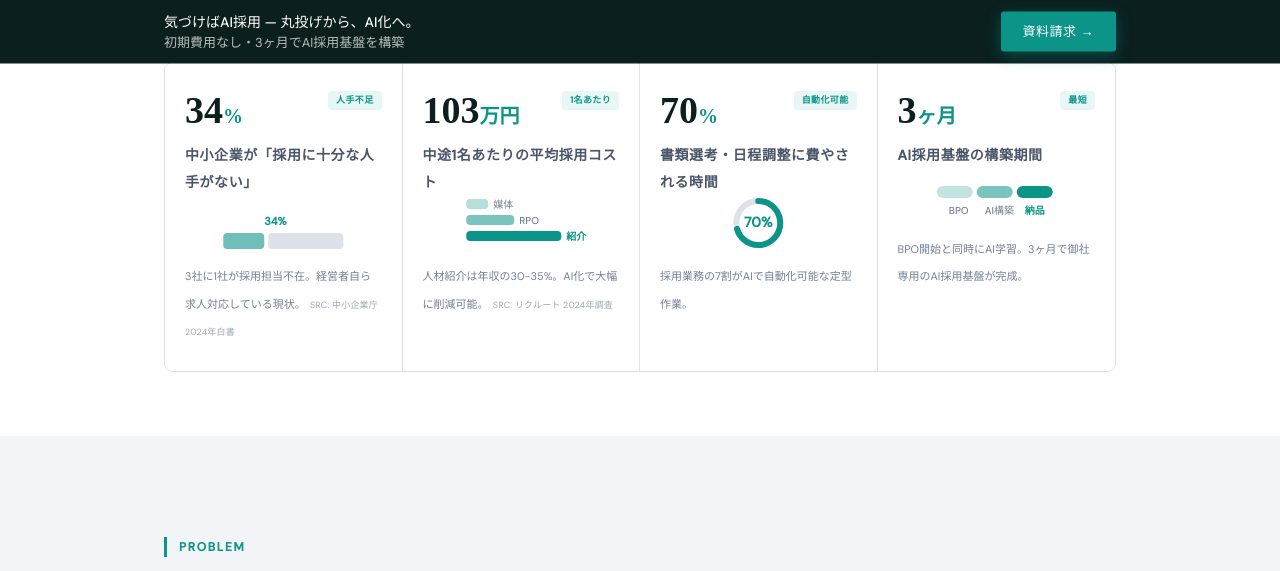
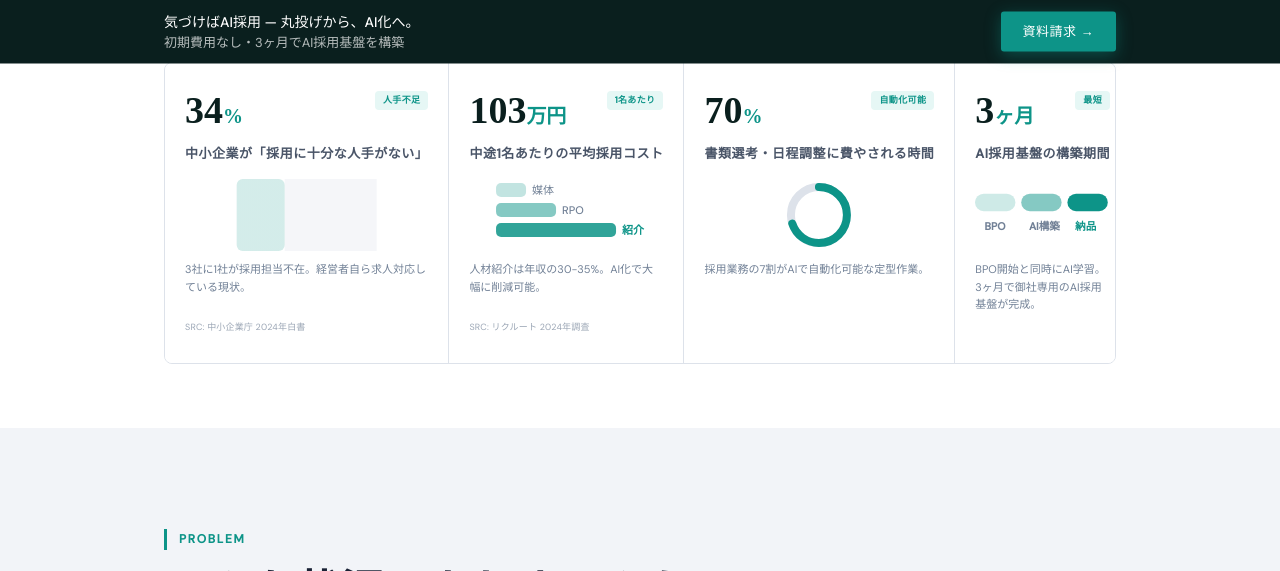
Before and after one commit to SSRYO0412/bewibe-rpo-lp, a plain HTML site: page index.html in a window 1280 px wide. Shown: the part 802-1373 px from the top of the page. Drawn offline with Linux system fonts and the light colour scheme; a script that the page names is missing.

Commit message:
statsカード修正: チャート72px化、SVG内テキスト削除、ラベル改行禁止、高さ揃え
Co-Authored-By: Claude Opus 4.6 (1M context) <noreply@anthropic.com>

```diff
--- a/index.html
+++ b/index.html
@@ -107,16 +107,16 @@ nav.scrolled{box-shadow:0 4px 24px rgba(0,0,0,.35)}
 .stats{background:var(--white);padding:64px 0}
 .stats-inner{max-width:var(--max-w);margin:0 auto;padding:0 5%}
 .stats-grid{display:grid;grid-template-columns:repeat(4,1fr);gap:0;border:1px solid var(--gray-line);border-radius:8px;overflow:hidden}
-.stat{padding:28px 20px;border-right:1px solid var(--gray-line);position:relative;background:var(--white);transition:background .2s}
+.stat{padding:28px 20px;border-right:1px solid var(--gray-line);position:relative;background:var(--white);transition:background .2s;display:flex;flex-direction:column}
 .stat:last-child{border-right:none}
 .stat:hover{background:var(--gray-bg)}
-.stat-top{display:flex;align-items:flex-start;justify-content:space-between;margin-bottom:4px}
+.stat-top{display:flex;align-items:flex-start;justify-content:space-between;margin-bottom:4px;height:48px}
 .stat-badge{font-size:9px;font-weight:700;color:var(--accent);background:var(--accent-lt);padding:2px 8px;border-radius:4px;white-space:nowrap;letter-spacing:.04em}
-.stat-chart{height:56px;margin-bottom:10px}
-.stat-desc{font-size:11px;color:var(--muted);line-height:1.6;margin-bottom:6px}
+.stat-chart{height:72px;margin-bottom:10px}
+.stat-desc{font-size:11px;color:var(--muted);line-height:1.6;margin-bottom:6px;flex:1}
 .stat-n{font-family:'Noto Serif JP',serif;font-size:38px;color:var(--navy);font-weight:700;line-height:1;margin-bottom:8px;display:block}
 .stat-n em{font-style:normal;font-size:20px;color:var(--accent)}
-.stat-l{font-size:14px;color:var(--sub);letter-spacing:.04em;line-height:1.4;font-weight:700;margin-bottom:12px}
+.stat-l{font-size:13px;color:var(--sub);font-weight:700;margin-bottom:14px;white-space:nowrap;letter-spacing:.04em}
 .stat-src{font-size:9px;color:var(--muted);opacity:.7;letter-spacing:.02em;text-transform:uppercase}
 
 /* ── SECTION BASE ── */
@@ -148,7 +148,6 @@ section{padding:96px 0}
 .prob-cta{font-size:13px;font-weight:700;color:var(--accent);margin-top:8px;display:inline-block}
 .prob-cta:hover{text-decoration:underline}
 .svc-benefit:hover{background:rgba(255,255,255,.1);transform:translateY(-4px)}
-.stat{transition:background .2s}
 
 /* ── SERVICE CARDS ── */
 .svc-grid{display:grid;grid-template-columns:repeat(3,1fr);gap:0;border:1px solid var(--gray-line);border-radius:14px;overflow:hidden}
@@ -444,10 +443,11 @@ footer{background:#061412;color:rgba(255,255,255,.3);text-align:center;padding:2
       </div>
       <span class="stat-l">中小企業が「採用に十分な人手がない」</span>
       <div class="stat-chart">
-        <svg width="100%" height="56" viewBox="0 0 120 56" fill="none">
-          <rect x="0" y="38" width="41" height="16" rx="4" fill="#0d9488" opacity="0.6"/>
-          <rect x="45" y="38" width="75" height="16" rx="4" fill="#dde2ea"/>
-          <text x="41" y="30" font-size="11" fill="#0d9488" font-weight="700">34%</text>
+        <svg width="100%" height="72" viewBox="0 0 140 72" fill="none">
+          <rect x="0" y="0" width="48" height="72" rx="6" fill="#0d9488" opacity="0.15"/>
+          <rect x="0" y="0" width="48" height="72" rx="6" fill="url(#rg1)" opacity="0.3"/>
+          <rect x="48" y="0" width="92" height="72" rx="0 6 6 0" fill="#dde2ea" opacity="0.3"/>
+          <defs><linearGradient id="rg1" x1="0" y1="0" x2="48" y2="0"><stop stop-color="#0d9488" stop-opacity="0.1"/><stop offset="1" stop-color="#0d9488" stop-opacity="0.4"/></linearGradient></defs>
         </svg>
       </div>
       <span class="stat-desc">3社に1社が採用担当不在。経営者自ら求人対応している現状。</span>
@@ -460,13 +460,13 @@ footer{background:#061412;color:rgba(255,255,255,.3);text-align:center;padding:2
       </div>
       <span class="stat-l">中途1名あたりの平均採用コスト</span>
       <div class="stat-chart">
-        <svg width="100%" height="56" viewBox="0 0 120 56" fill="none">
-          <rect x="5" y="4" width="22" height="10" rx="4" fill="#0d9488" opacity="0.3"/>
-          <text x="32" y="13" font-size="10" fill="#718096" font-weight="500">媒体</text>
-          <rect x="5" y="20" width="48" height="10" rx="4" fill="#0d9488" opacity="0.55"/>
-          <text x="58" y="29" font-size="10" fill="#718096" font-weight="500">RPO</text>
-          <rect x="5" y="36" width="95" height="10" rx="4" fill="#0d9488"/>
-          <text x="105" y="45" font-size="10" fill="#0d9488" font-weight="700">紹介</text>
+        <svg width="100%" height="72" viewBox="0 0 140 72" fill="none">
+          <rect x="0" y="4" width="30" height="14" rx="5" fill="#0d9488" opacity="0.25"/>
+          <rect x="0" y="24" width="60" height="14" rx="5" fill="#0d9488" opacity="0.5"/>
+          <rect x="0" y="44" width="120" height="14" rx="5" fill="#0d9488" opacity="0.85"/>
+          <text x="36" y="15" font-size="11" fill="#718096" font-weight="500">媒体</text>
+          <text x="66" y="35" font-size="11" fill="#718096" font-weight="500">RPO</text>
+          <text x="126" y="55" font-size="11" fill="#0d9488" font-weight="700">紹介</text>
         </svg>
       </div>
       <span class="stat-desc">人材紹介は年収の30-35%。AI化で大幅に削減可能。</span>
@@ -479,10 +479,9 @@ footer{background:#061412;color:rgba(255,255,255,.3);text-align:center;padding:2
       </div>
       <span class="stat-l">書類選考・日程調整に費やされる時間</span>
       <div class="stat-chart">
-        <svg width="100%" height="56" viewBox="0 0 120 56" fill="none">
-          <circle cx="60" cy="28" r="22" stroke="#dde2ea" stroke-width="6" fill="none"/>
-          <circle cx="60" cy="28" r="22" stroke="#0d9488" stroke-width="6" fill="none" stroke-dasharray="138" stroke-dashoffset="41" stroke-linecap="round" transform="rotate(-90 60 28)"/>
-          <text x="60" y="32" font-size="14" fill="#0d9488" font-weight="800" text-anchor="middle">70%</text>
+        <svg width="100%" height="72" viewBox="0 0 140 72" fill="none">
+          <circle cx="70" cy="36" r="28" stroke="#dde2ea" stroke-width="8" fill="none"/>
+          <circle cx="70" cy="36" r="28" stroke="#0d9488" stroke-width="8" fill="none" stroke-dasharray="176" stroke-dashoffset="53" stroke-linecap="round" transform="rotate(-90 70 36)"/>
         </svg>
       </div>
       <span class="stat-desc">採用業務の7割がAIで自動化可能な定型作業。</span>
@@ -495,13 +494,13 @@ footer{background:#061412;color:rgba(255,255,255,.3);text-align:center;padding:2
       </div>
       <span class="stat-l">AI採用基盤の構築期間</span>
       <div class="stat-chart">
-        <svg width="100%" height="56" viewBox="0 0 120 56" fill="none">
-          <rect x="0" y="18" width="36" height="12" rx="6" fill="#0d9488" opacity="0.25"/>
-          <rect x="40" y="18" width="36" height="12" rx="6" fill="#0d9488" opacity="0.55"/>
-          <rect x="80" y="18" width="36" height="12" rx="6" fill="#0d9488"/>
-          <text x="12" y="46" font-size="10" fill="#718096" font-weight="500">BPO</text>
-          <text x="48" y="46" font-size="10" fill="#718096" font-weight="500">AI構築</text>
-          <text x="88" y="46" font-size="10" fill="#0d9488" font-weight="700">納品</text>
+        <svg width="100%" height="72" viewBox="0 0 140 72" fill="none">
+          <rect x="0" y="14" width="42" height="18" rx="9" fill="#0d9488" opacity="0.2"/>
+          <rect x="48" y="14" width="42" height="18" rx="9" fill="#0d9488" opacity="0.5"/>
+          <rect x="96" y="14" width="42" height="18" rx="9" fill="#0d9488"/>
+          <text x="10" y="52" font-size="11" fill="#718096" font-weight="600">BPO</text>
+          <text x="56" y="52" font-size="11" fill="#718096" font-weight="600">AI構築</text>
+          <text x="104" y="52" font-size="11" fill="#0d9488" font-weight="700">納品</text>
         </svg>
       </div>
       <span class="stat-desc">BPO開始と同時にAI学習。3ヶ月で御社専用のAI採用基盤が完成。</span>
```
